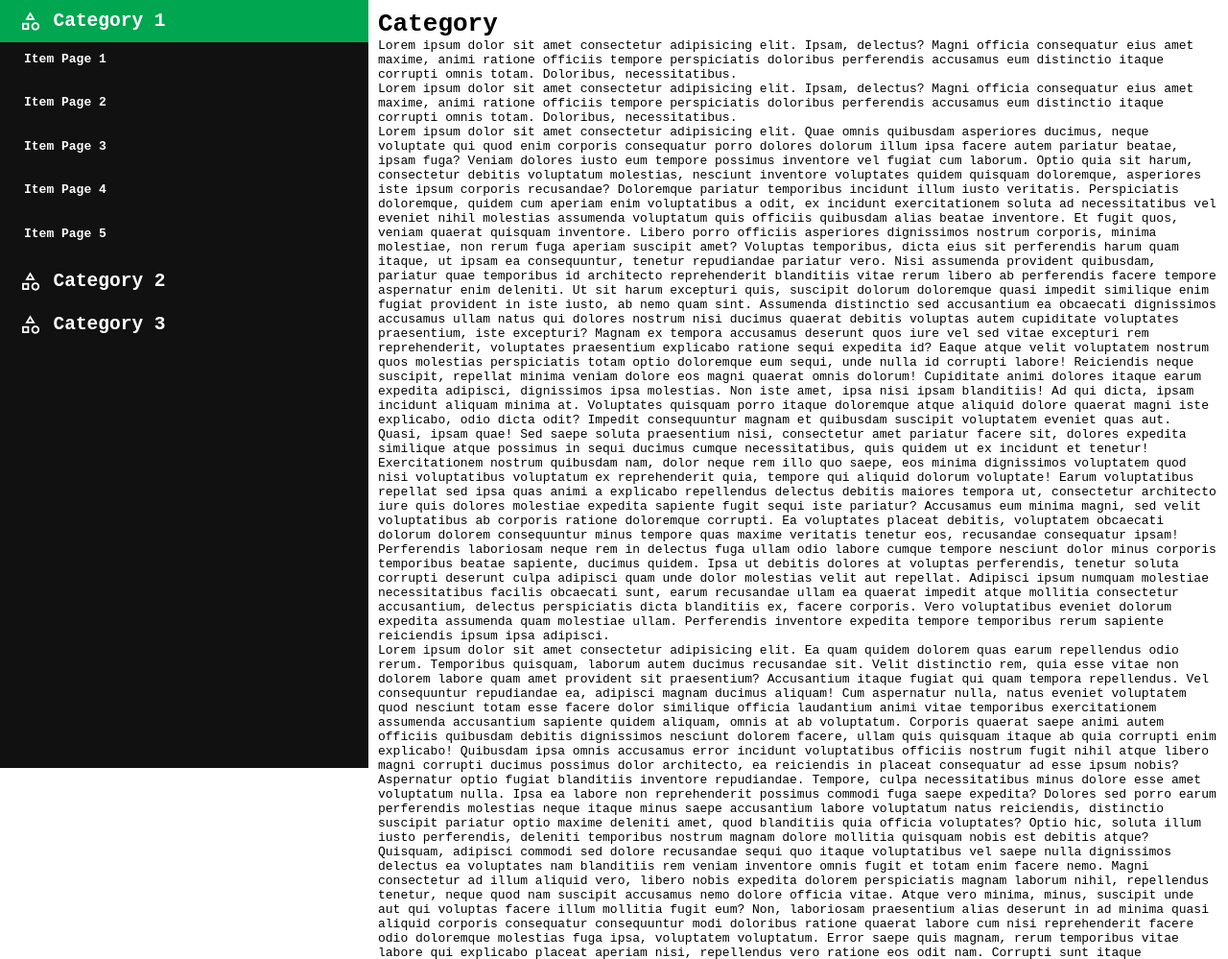
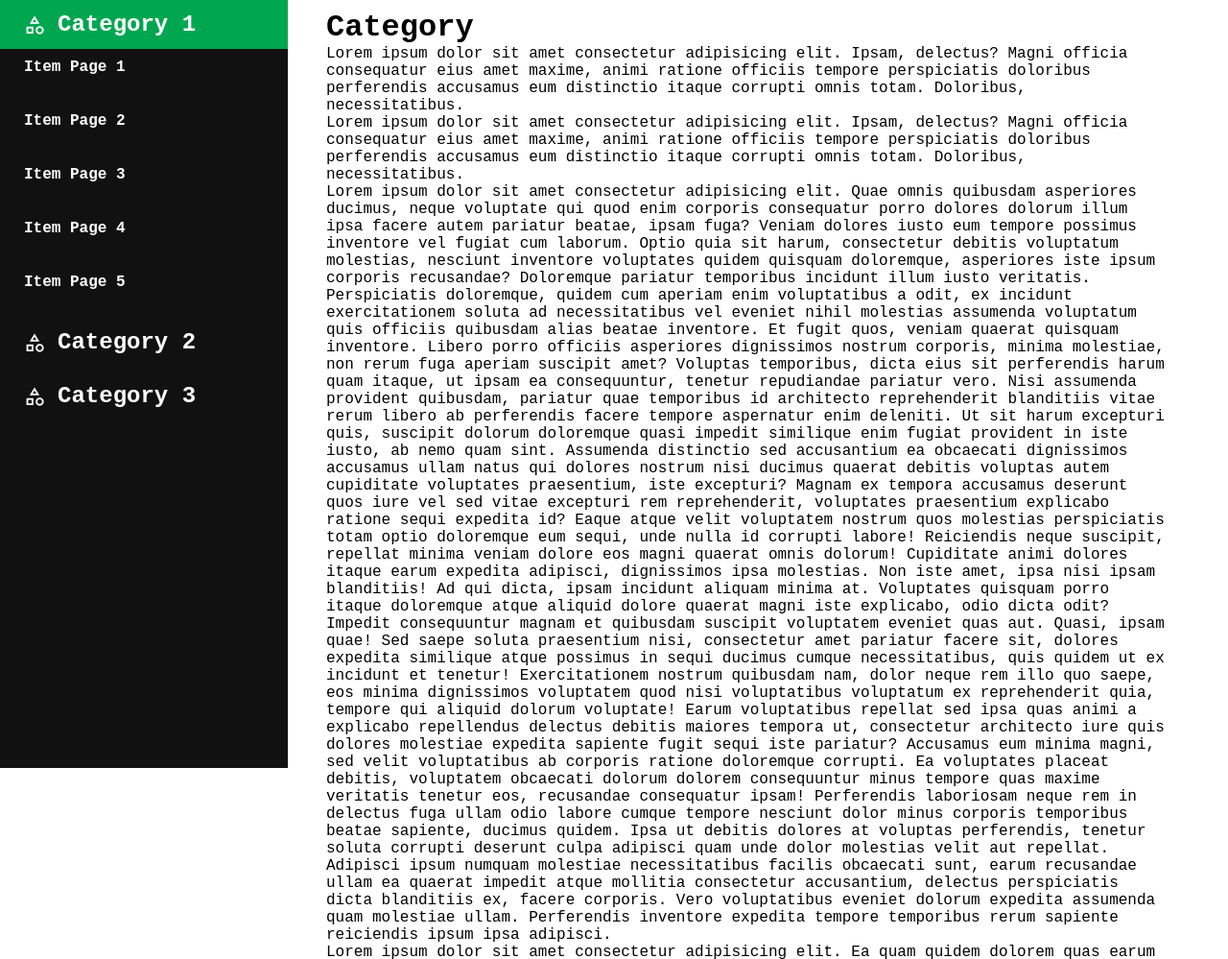
Before and after one commit to TadeoRiganti/probador-virtual, a plain HTML site: page templates/side-bar.html in a window 1280 px wide. Shown: the top 999 px of the page at 96% size. Drawn offline with nearby package versions, Linux system fonts and the light colour scheme.

Commit message:
STYLE: Delete float rules. Add display flex to body

```diff
--- a/static/css/side-bar.css
+++ b/static/css/side-bar.css
@@ -28,12 +28,21 @@ p {
 /* --------------------------------------- */
 
 
+body{
+    display: flex;
+    min-height: 100vh;
+    margin:0;
+    font-family: Arial;
+    font-size: 16px;
+    gap: 30px;
+}
+
 
 nav {
-	width: clamp(240px, 30%, 480px);
+	width: 300px;
     height: 100vh;
 	background-color: #111;
-    float: left;
+    /* float: left; */
 	overflow-y: auto;
 }
 
@@ -107,7 +116,7 @@ will hidde and appear overlapping the main content
 main {
     width: 70%;
     padding: 10px;
-    float: right;
+    /* float: right; */
 }
 
 /* CONTINUE HEREE */
```
